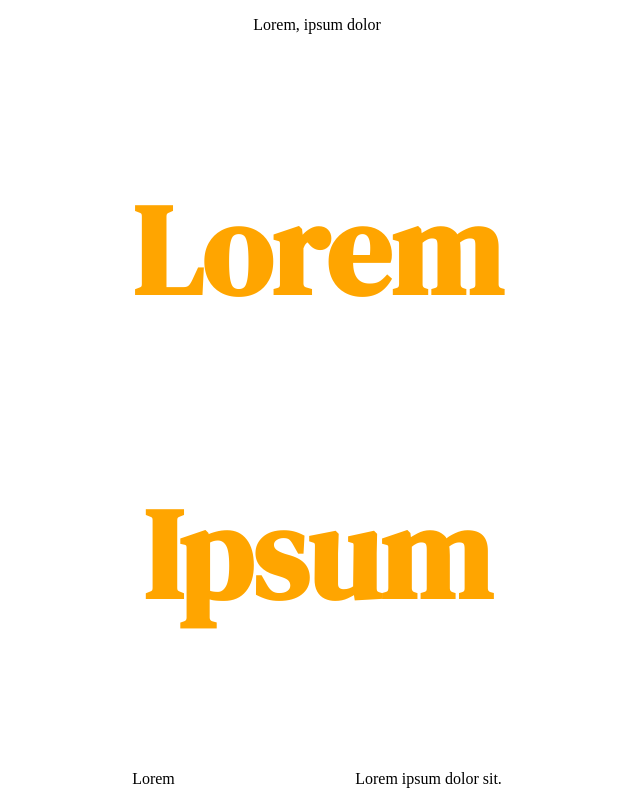
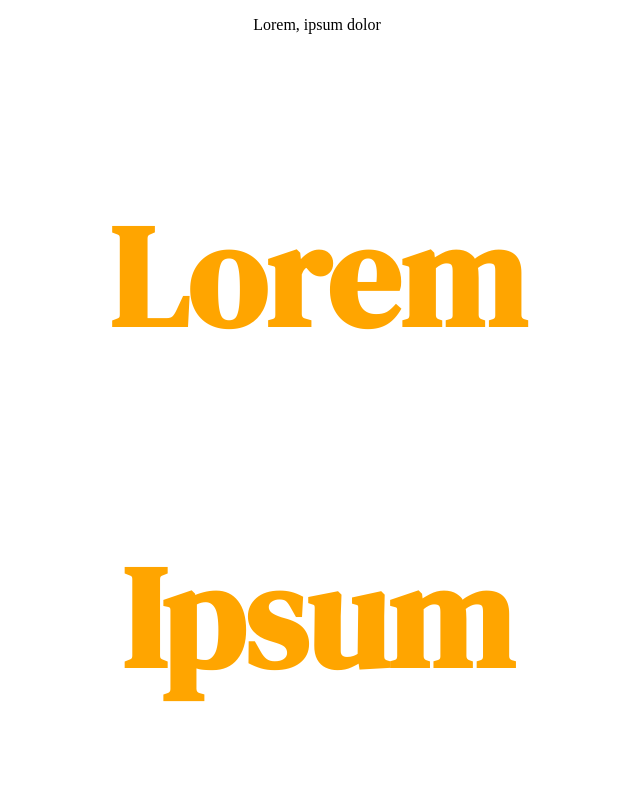
Before and after one commit to pyjamaproggers/chimera-webdev-speedrun, a React (Create React App) app: page / in a window 1280 px wide. Shown: the whole page, without its empty margins (323-963 px from the left). Built offline with nearby package versions, Linux system fonts and the light colour scheme.

Commit message:
horizontal

```diff
--- a/src/components/comp1/comp1.css
+++ b/src/components/comp1/comp1.css
@@ -6,11 +6,13 @@
   align-items: center;
   text-align: center;
   width: 100vw;
+  height: 98vh;
 }
 
 .text-section {
   margin-bottom: 20px;
 }
+
 
 .small-text {
   color: black;
@@ -19,7 +21,7 @@
 }
 
 .large-text {
-  font-size: 8rem;
+  font-size: 9em;
   font-weight: bold;
   display: block;
   color: orange;
--- a/src/components/comp3/comp3.css
+++ b/src/components/comp3/comp3.css
@@ -1,13 +1,17 @@
-.component3 .content {
+.component3{
     margin: 0 auto;
     text-align: left;
     width: 100vw;
+  }
+  .content{
+    width: 80%;
   }
 
   .header-inline h2, .header-inline h3 {
     display: inline;
     margin-right: 5px;
     font-family: 'DM Serif Display', serif;
+    font-size: 8em;
   }
 
   .with-lines p {
```
